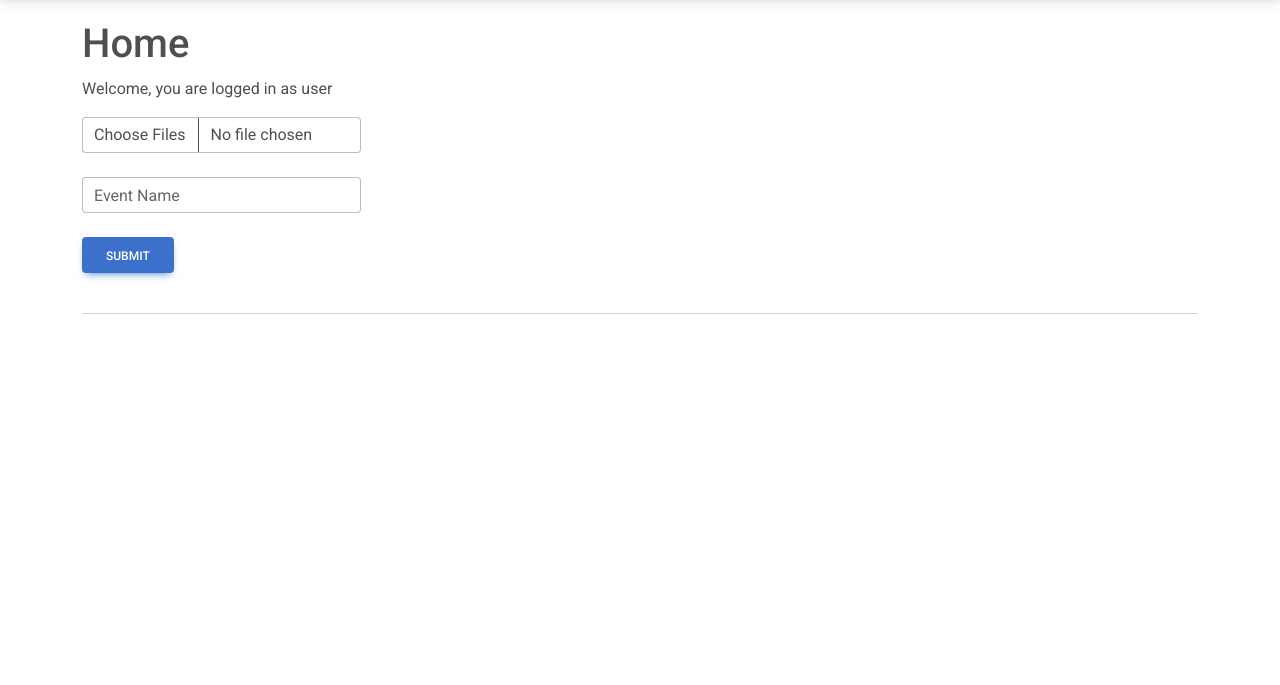
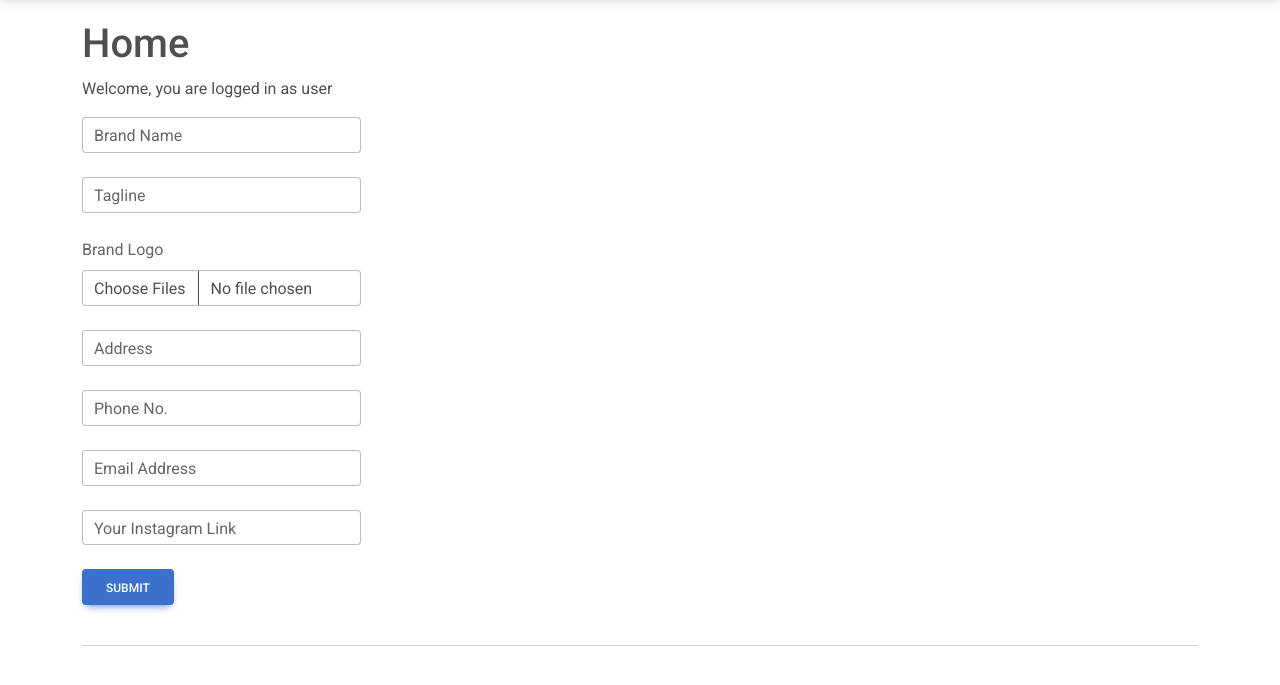
Before and after one commit to biketi21/pic_app, a Django app: page /auth/complete-profile in a window 1280 px wide. Shown: the part 59-744 px from the top of the page. Run offline with Django 4.2, Linux system fonts and the light colour scheme; the visitor is signed in with stand-in values (Sample User, id 1); some libraries are stand-ins or nearby versions.

Commit message:
added shortuuid for user id

```diff
--- a/accounts/adapter.py
+++ b/accounts/adapter.py
@@ -3,12 +3,13 @@ from django.conf import settings
 from django.shortcuts import resolve_url
 from datetime import datetime, timedelta
 
+
 class AccountAdapter(DefaultAccountAdapter):
     def get_login_redirect_url(self, request):
-        threshold = 90 #seconds
+        threshold = 90  # seconds
 
         if (request.user.last_login - request.user.date_joined).seconds < threshold:
-            url = 'complete-profile'
+            url = "complete-profile"
         else:
             url = settings.LOGIN_REDIRECT_URL
         return resolve_url(url)
--- a/accounts/apps.py
+++ b/accounts/apps.py
@@ -2,5 +2,5 @@ from django.apps import AppConfig
 
 
 class AccountsConfig(AppConfig):
-    default_auto_field = 'django.db.models.BigAutoField'
-    name = 'accounts'
+    default_auto_field = "django.db.models.BigAutoField"
+    name = "accounts"
--- a/accounts/models.py
+++ b/accounts/models.py
@@ -1,4 +1,5 @@
 from django.db import models
+from shortuuid.django_fields import ShortUUIDField
 from django.contrib.auth.models import (
     AbstractBaseUser,
     BaseUserManager,
@@ -6,6 +7,10 @@ from django.contrib.auth.models import (
 )
 
 # Create your models here.
+
+
+def user_directory_path(instance, filename):
+    return "user_{0}/{1}/{2}".format(instance.user.id, 'brand', filename)
 
 
 class AccountManager(BaseUserManager):
@@ -34,6 +39,13 @@ class AccountManager(BaseUserManager):
 
 
 class Account(AbstractBaseUser, PermissionsMixin):
+    id = ShortUUIDField(
+        length=6,
+        max_length=128,
+        prefix="id_",
+        alphabet="abcDEfG7890",
+        primary_key=True,
+    )
     firstname = models.CharField(max_length=30)
     email = models.EmailField(max_length=30, unique=True)
     date_joined = models.DateTimeField(auto_now_add=True)
@@ -51,12 +63,11 @@ class Account(AbstractBaseUser, PermissionsMixin):
         return str(self.email)
 
 
-
 class BrandInfo(models.Model):
     user = models.ForeignKey(Account, on_delete=models.PROTECT)
     brand_name = models.CharField(max_length=30)
     brand_tagline = models.CharField(max_length=100)
-    brand_logo = models.ImageField(upload_to='media')
+    brand_logo = models.ImageField(upload_to=user_directory_path)
     brand_address = models.CharField(max_length=50)
     brand_phone = models.CharField(max_length=15)
     brand_email = models.EmailField()
--- a/accounts/views.py
+++ b/accounts/views.py
@@ -1,11 +1,30 @@
-from django.shortcuts import render
+from django.shortcuts import render, redirect
 from django.http import HttpResponse
 from django.contrib.auth import logout
+from django.conf import settings
+from accounts.models import BrandInfo
 
 # Create your views here.
 
+
 def complete_profile(request):
-    return render(request, 'complete-profile.html')
+
+    if request.method == "POST":
+        brand_info = BrandInfo.objects.create(
+            user=request.user,
+            brand_name=request.POST["brand_name"],
+            brand_tagline=request.POST["tagline"],
+            brand_logo=request.FILES["brand_logo"],
+            brand_address=request.POST["address"],
+            brand_phone=request.POST["phone_no"],
+            brand_email=request.POST["brand_email"],
+            instagram_profile=request.POST["brand_instagram"],
+        )
+        return redirect(settings.LOGIN_REDIRECT_URL)
+
+    return render(request, "complete-profile.html")
+
+
 def logout(request):
     logout(request)
     return print("logged out")
--- a/templates/complete-profile.html
+++ b/templates/complete-profile.html
@@ -20,19 +20,47 @@
     {% if user.is_authenticated %}
     <p>Welcome, you are logged in as user {{ user.firstname }}</p>
     <div class="col-md-3">
-        <form method="POST" action="{% url 'complete-profile' %}">
+        <form method="POST" action="{% url 'complete-profile' %}" enctype='multipart/form-data'>
             {% csrf_token %}
-            <!-- Magnet Link input -->
+            <div class="form-outline mb-4">
+                <input type="text" name="brand_name" class="form-control" minlength="1" maxlength="30" required
+                    id="brand_name">
+                <label class="form-label" for="brand_name">Brand Name</label>
+            </div>
+
+            <div class="form-outline mb-4">
+                <input type="text" name="tagline" class="form-control" required id="tagline">
+                <label class="form-label" for="tagline">Tagline</label>
+            </div>
+
+            <label class="form-label" for="brand_logo">Brand Logo</label>
             <div class=" form-outline mb-4">
-                <input type="file" name='images' required id="images_upload" class="form-control" multiple
+                <input type="file" name='brand_logo' required id="brand_logo" class="form-control" multiple
                     accept="image/*" />
-                <label class="form-label" for="images_upload"></label>
+
             </div>
+
             <div class="form-outline mb-4">
+                <input type="text" name="address" class="form-control" minlength="1" maxlength="30" required
+                    id="address">
+                <label class="form-label" for="address">Address</label>
+            </div>
 
-                <input type="text" name="event_name" class="form-control" minlength="1" maxlength="30" required
-                    id="event_name">
-                <label class="form-label" for="event_name">Event Name</label>
+            <div class="form-outline mb-4">
+                <input type="number" name="phone_no" class="form-control" minlength="9" maxlength="15" required
+                    id="phone_no">
+                <label class="form-label" for="phone_no">Phone No.</label>
+            </div>
+
+            <div class="form-outline mb-4">
+                <input type="email" name="brand_email" class="form-control" minlength="1" maxlength="30" required
+                    id="brand_email">
+                <label class="form-label" for="brand_email">Email Address</label>
+            </div>
+
+            <div class="form-outline mb-4">
+                <input type="text" name="brand_instagram" class="form-control" required id="id_brand_instagram">
+                <label class="form-label" for="id_brand_instagram">Your Instagram Link</label>
             </div>
 
             <button type="submit" class="btn btn-primary mb-4">Submit</button>
```
Also changed, not shown: accounts/admin.py (+19 -2 lines), mainapp/admin.py (+18 -1 lines), accounts/migrations/0003_alter_account_id_alter_brandinfo_brand_logo.py (added), accounts/migrations/0004_alter_account_id.py (added).
